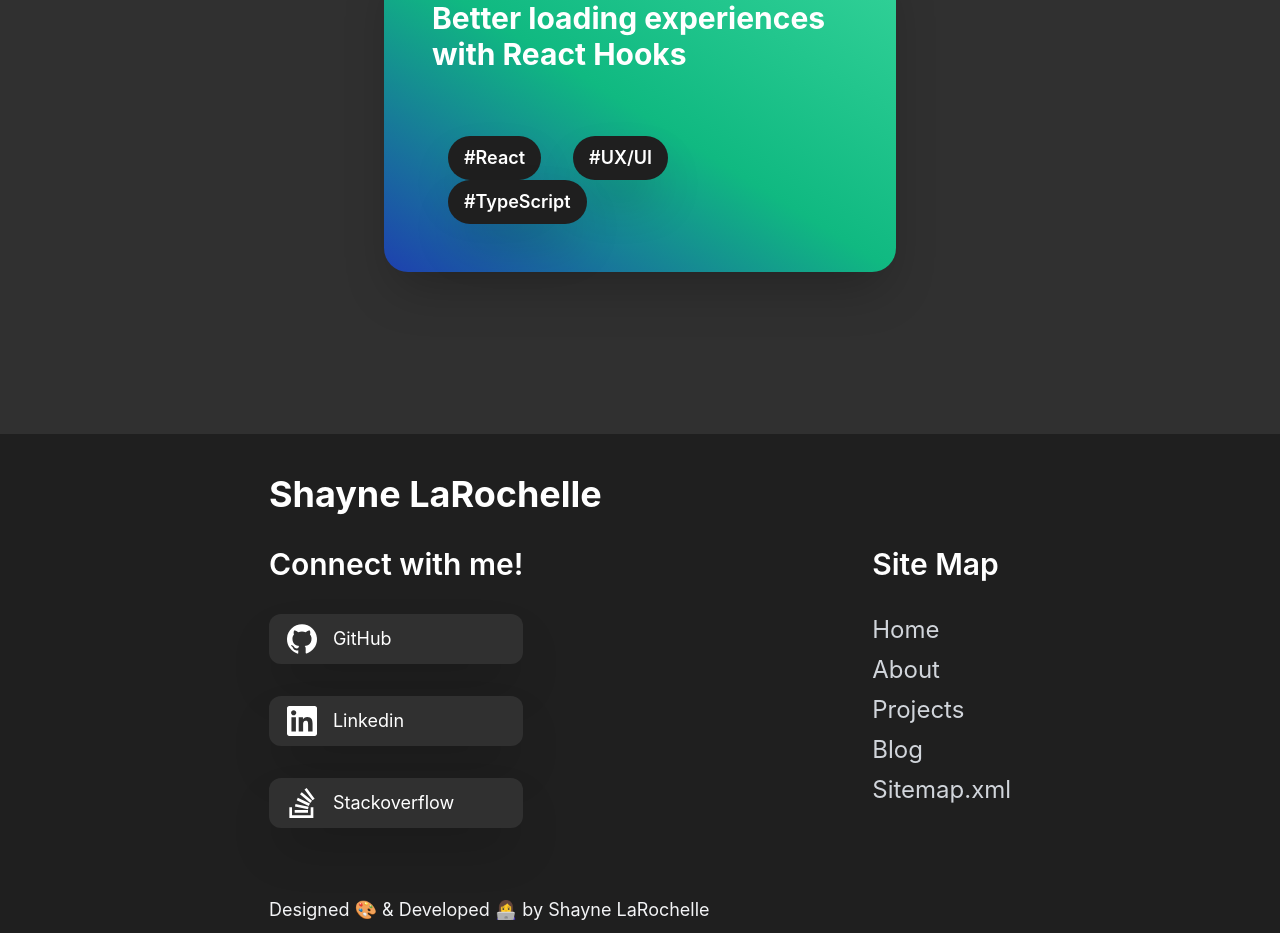
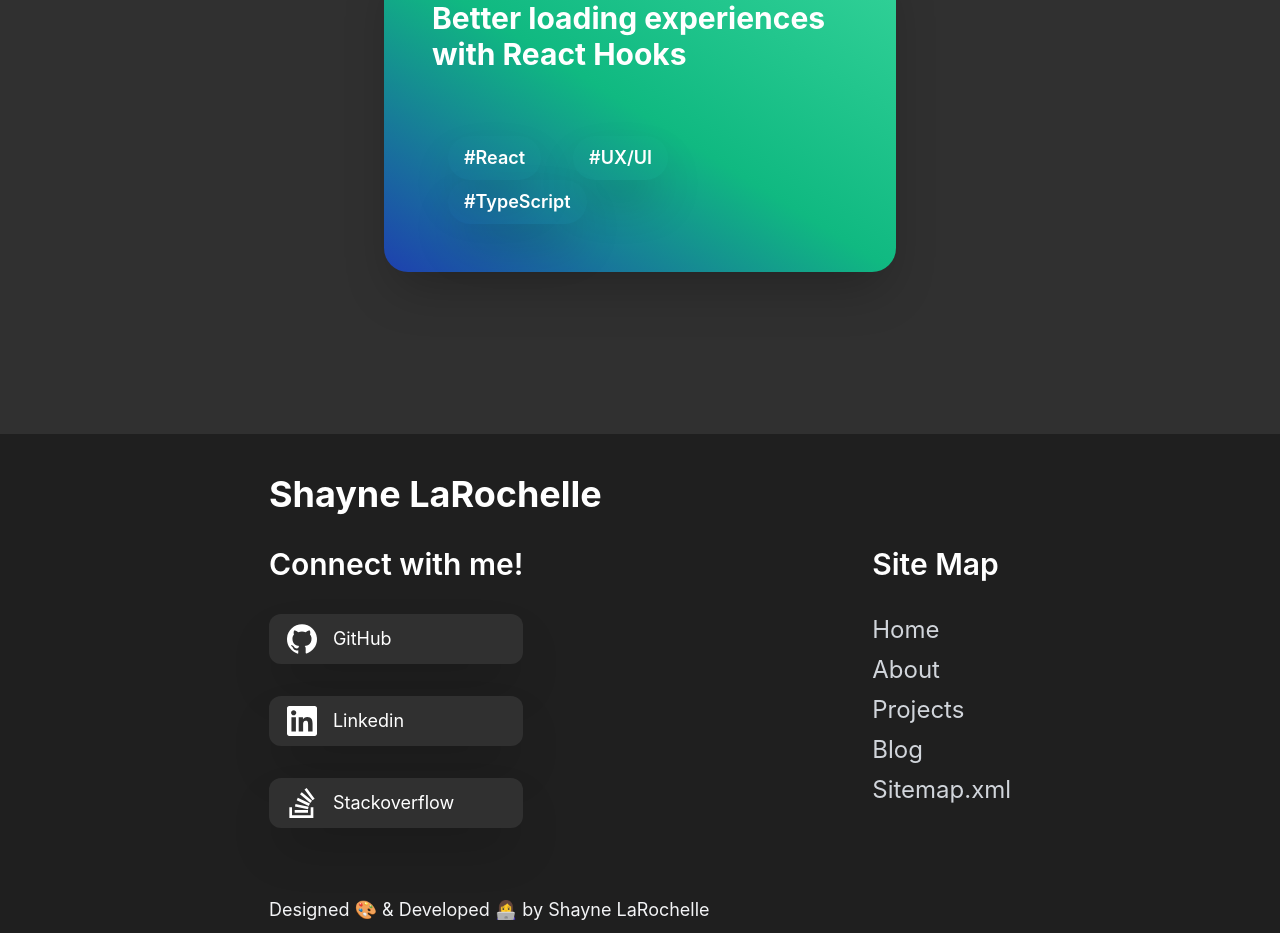
Before and after one commit to shaynelar/shaynelarochelle.com, a Next.js app: page / in a window 1280 px wide. Shown: the part 5460-6393 px from the top of the page. Built offline with nearby package versions, Linux system fonts and the light colour scheme.

Commit message:
Configure tailwind purge

```diff
--- a/components/Tag.tsx
+++ b/components/Tag.tsx
@@ -8,7 +8,7 @@ export default function Tag(
 		<span
 			key={props.label}
 			{...props}
-			className={`text-sm lg:text-lg inline-block text-center rounded-full py-2 px-4 font-semibold text-white shadow-2xl bg-${props.color} ${props.className}`}
+			className={`text-sm lg:text-lg inline-block text-center rounded-full py-2 px-4 font-semibold text-white shadow-2xl ${props.color} ${props.className}`}
 		>
 			#{props.label}
 		</span>
--- a/data.json
+++ b/data.json
@@ -5,7 +5,7 @@
         "image": "/jobrium.png",
         "type": {
             "title": "Software Developement",
-            "color": "red-500"
+            "color": "bg-red-500"
         },
         "svg": [
             "SiTypescript",
@@ -23,7 +23,7 @@
         "image": "/foj.png",
         "type": {
             "title": "Software Developement",
-            "color": "red-500"
+            "color": "bg-red-500"
         },
         "svg": [
             "SiTypescript",
@@ -42,7 +42,7 @@
         "image": "/foj.png",
         "type": {
             "title": "Software Developement",
-            "color": "red-500"
+            "color": "bg-red-500"
         },
         "svg": [
             "SiTypescript",
@@ -60,7 +60,7 @@
         "image": "/emh.jpg",
         "type": {
             "title": "Machine Learning",
-            "color": "blue-500"
+            "color": "bg-blue-500"
         },
         "svg": [
             "SiPython",
@@ -77,7 +77,7 @@
         "image": "/creditDefault.jpg",
         "type": {
             "title": "Machine Learning",
-            "color": "blue-500"
+            "color": "bg-blue-500"
         },
         "svg": [
             "SiPython",
--- a/tailwind.config.js
+++ b/tailwind.config.js
@@ -1,5 +1,9 @@
 module.exports = {
-	purge: false,
+	purge: {
+		content: ["./pages/**/*.tsx", "./components/*.tsx"],
+		safelist: ["bg-red-500", "bg-blue-500"], //These styles are not present in
+		//html at bulid time so they must be safelisted
+	},
 	darkMode: false, // or 'media' or 'class'
 	theme: {
 		extend: {
```
